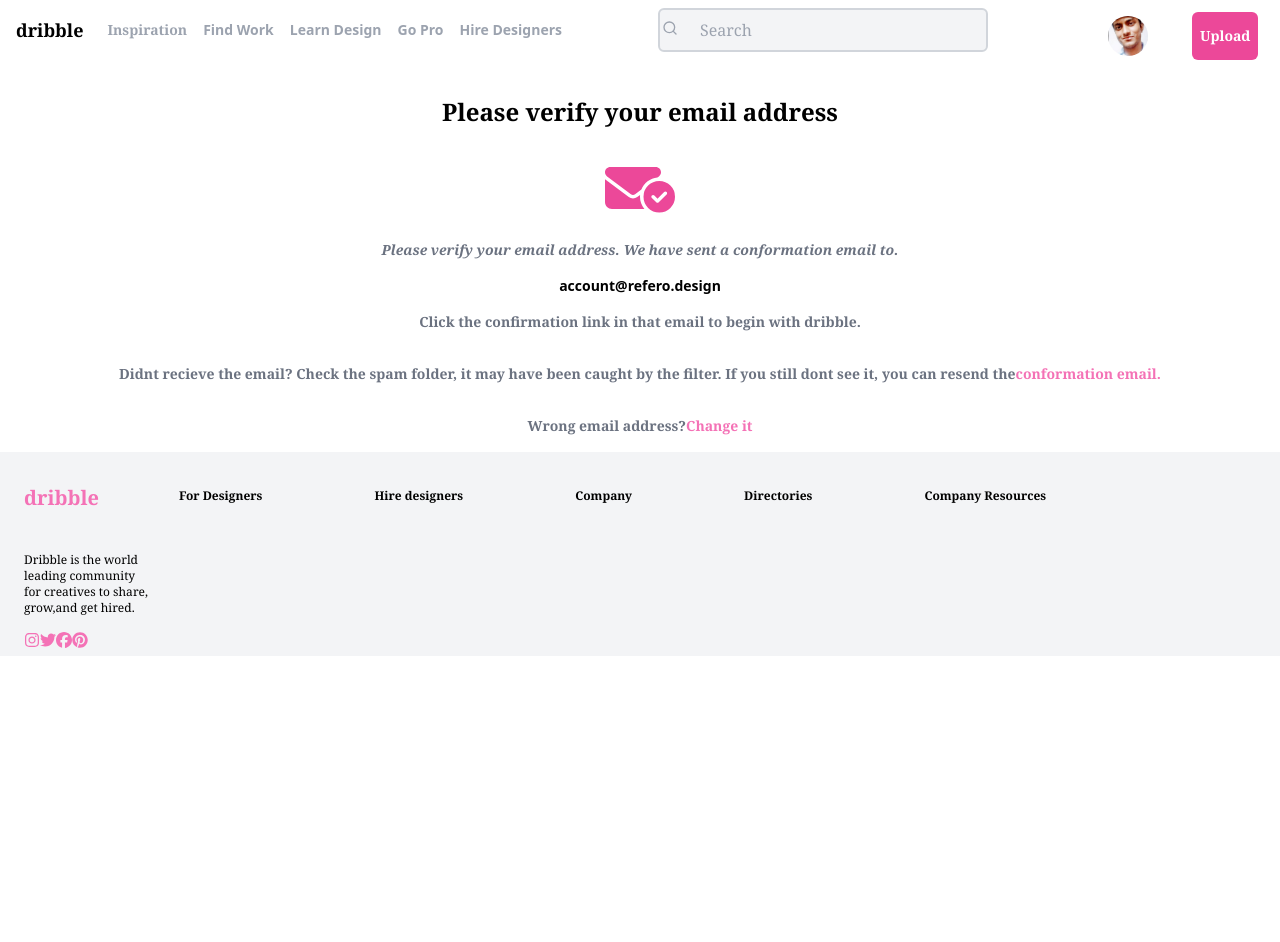
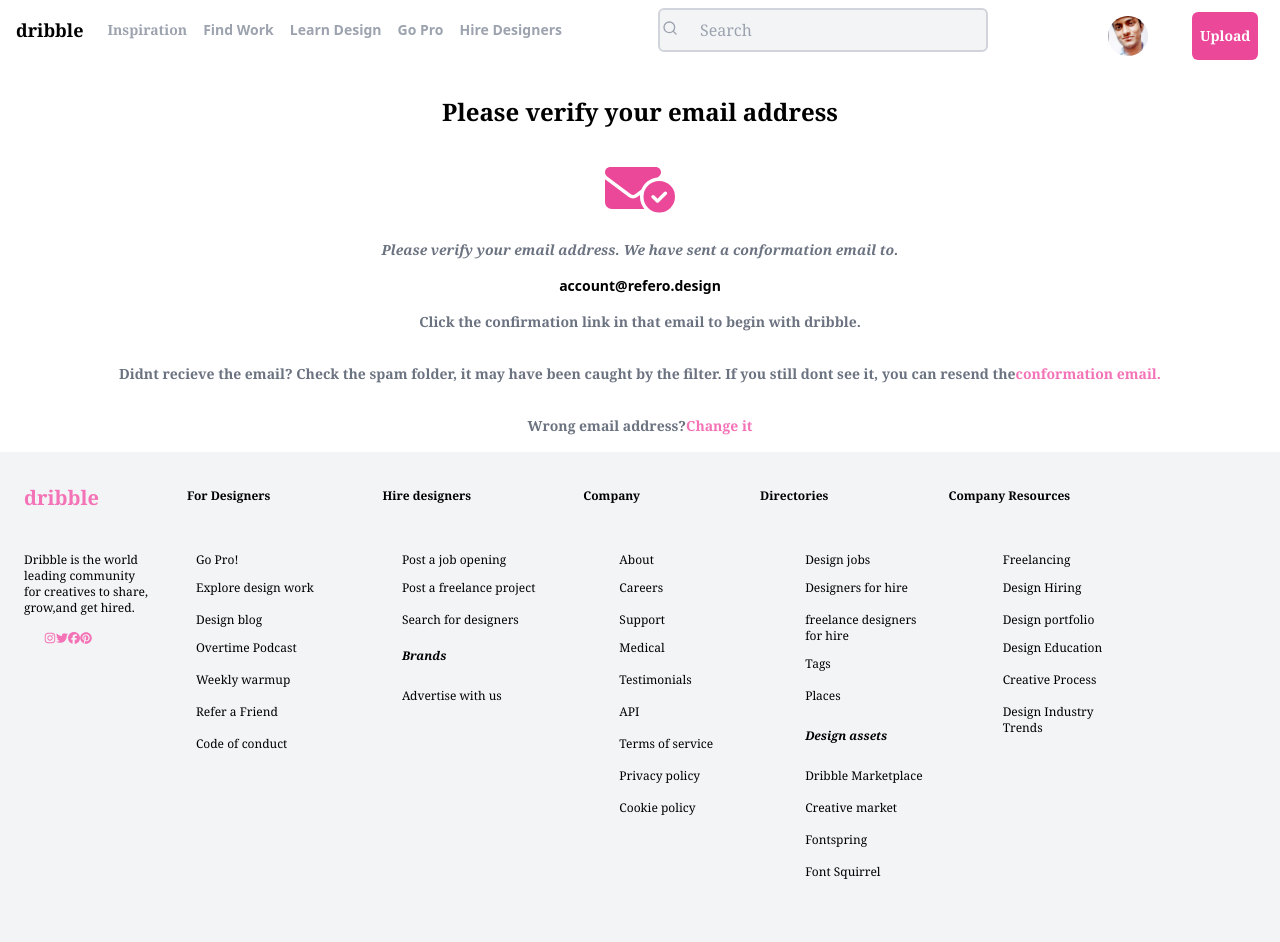
Before and after one commit to ShoveetSingh/InternshipAssignment1, a React (Vite) app: page / in a window 1280 px wide. Shown: the top 942 px of the page. Before the commit the page ends 800 px from the top, so only its background shows below. Built offline with nearby package versions, Linux system fonts and the light colour scheme.

Commit message:
Verify pg completed!

```diff
--- a/src/components/Verify.jsx
+++ b/src/components/Verify.jsx
@@ -2,6 +2,7 @@
 import { FiSearch } from 'react-icons/fi'
 import { FaEnvelopeCircleCheck } from 'react-icons/fa6'
 import { FaInstagram,FaTwitter,FaFacebook,FaPinterest } from 'react-icons/fa6'
+import { FaDribbble } from 'react-icons/fa6'
 
 const Verify = () => {
   return (
@@ -41,20 +42,82 @@
       <div className="bg-gray-100">
         <div className="flex flex-row">
         <div className="text-pink-400 font-semibold text-xl font-serif px-6 py-8">dribble</div>
-        <div className=" font-serif font-bold py-9 px-14 text-xs">For Designers</div>
-        <div className=" font-serif font-bold py-9 px-14 text-xs">Hire designers</div>
-        <div className=" font-serif font-bold py-9 px-14 text-xs">Company</div>
+        <div className=" font-serif font-bold py-9 px-16 text-xs">For Designers</div>
+        <div className=" font-serif font-bold py-9 px-12 text-xs">Hire designers</div>
+        <div className=" font-serif font-bold py-9 px-16 text-xs">Company</div>
         <div className=" font-serif font-bold py-9 px-14 text-xs">Directories</div>
-        <div className=" font-serif font-bold py-9 px-14 text-xs">Company Resources</div>
+        <div className=" font-serif font-bold py-9 px-16 text-xs">Company Resources</div>
         </div>
-       <div className="font-serif text-xs  py-2 px-6">
-        Dribble is the world<br/> leading community <br/>for creatives to share,<br/>grow,and get hired.
-        </div>
-        <div className="flex flex-row py-2 items-center px-6">
+       <div className="font-serif  text-xs  py-2 px-6 flex flex-row">
+       <div className="flex flex-col">
+       Dribble is the world<br/> leading community <br/>for creatives to share,<br/>grow,and get hired.
+        <div className="flex flex-row py-4 px-5">
          <FaInstagram className="text-pink-400 font-xs"/>
           <FaTwitter className="text-pink-400 font-xs"/>
           <FaFacebook className="text-pink-400 font-xs"/>
           <FaPinterest className="text-pink-400 font-xs"/>
+        </div>
+       </div>
+        <div className="px-12 flex flex-col">
+         <div>Go Pro!</div>
+        <div className="py-3">Explore design work</div>
+        <div className="py-1">Design blog</div>
+        <div className="py-2">Overtime Podcast</div>
+        <div className="py-2">Weekly warmup</div>
+        <div className="py-2">Refer a Friend</div>
+        <div className="py-2">Code of conduct</div>
+        </div>
+        <div className="px-10 flex flex-col">
+        <div>Post a job opening</div>
+        <div className="py-3">Post a freelance project</div>
+        <div className="py-1">Search for designers</div>
+        <div className="py-4 font-bold italic">Brands</div>
+        <div className="py-2">Advertise with us</div>
+        </div>
+        <div className="px-11 flex flex-col">
+         <div>About</div>
+        <div className="py-3">Careers</div>
+        <div className="py-1">Support</div>
+        <div className="py-2">Medical</div>
+        <div className="py-2">Testimonials</div>
+        <div className="py-2">API</div>
+        <div className="py-2">Terms of service</div>
+        <div className="py-2">Privacy policy</div>
+        <div className="py-2">Cookie policy</div>
+        </div>
+        <div className="px-12 flex flex-col">
+         <div>Design jobs</div>
+        <div className="py-3">Designers for hire</div>
+        <div className="py-1">freelance designers<br/> for hire</div>
+        <div className="py-2">Tags</div>
+        <div className="py-2">Places</div>
+        <div className="py-4 font-bold italic">Design assets</div>
+        <div className="py-2">Dribble Marketplace</div>
+        <div className="py-2">Creative market</div>
+        <div className="py-2">Fontspring</div>
+        <div className="py-2">Font Squirrel</div>
+        <div className="py-4"></div>
+        </div>
+        <div className="px-8 flex flex-col">
+         <div>Freelancing</div>
+        <div className="py-3">Design Hiring</div>
+        <div className="py-1">Design portfolio</div>
+        <div className="py-2">Design Education</div>
+        <div className="py-2">Creative Process</div>
+        <div className="py-2">Design Industry<br/> Trends</div>
+        </div>
+        <div>
+
+          <hr className="w-full"/>
+        </div>
+        </div>
+        <div className="flex flex-row">
+        <div className="text-xs text-gray-500 font-bold font-ariel py-4 px-12">@ 2023 dribble all rights reserved</div>
+        <div className="px-80"></div>
+        <div className="flex flex-row text-gray-500 font-semibold font-ariel py-4  text-xs">
+          20,501,853 shots dribbbled  <div className="px-2 py-0"><FaDribbble className="text-pink-400 text-xs"/></div>
+        </div>
+
         </div>
         </div>
     </div>
```
